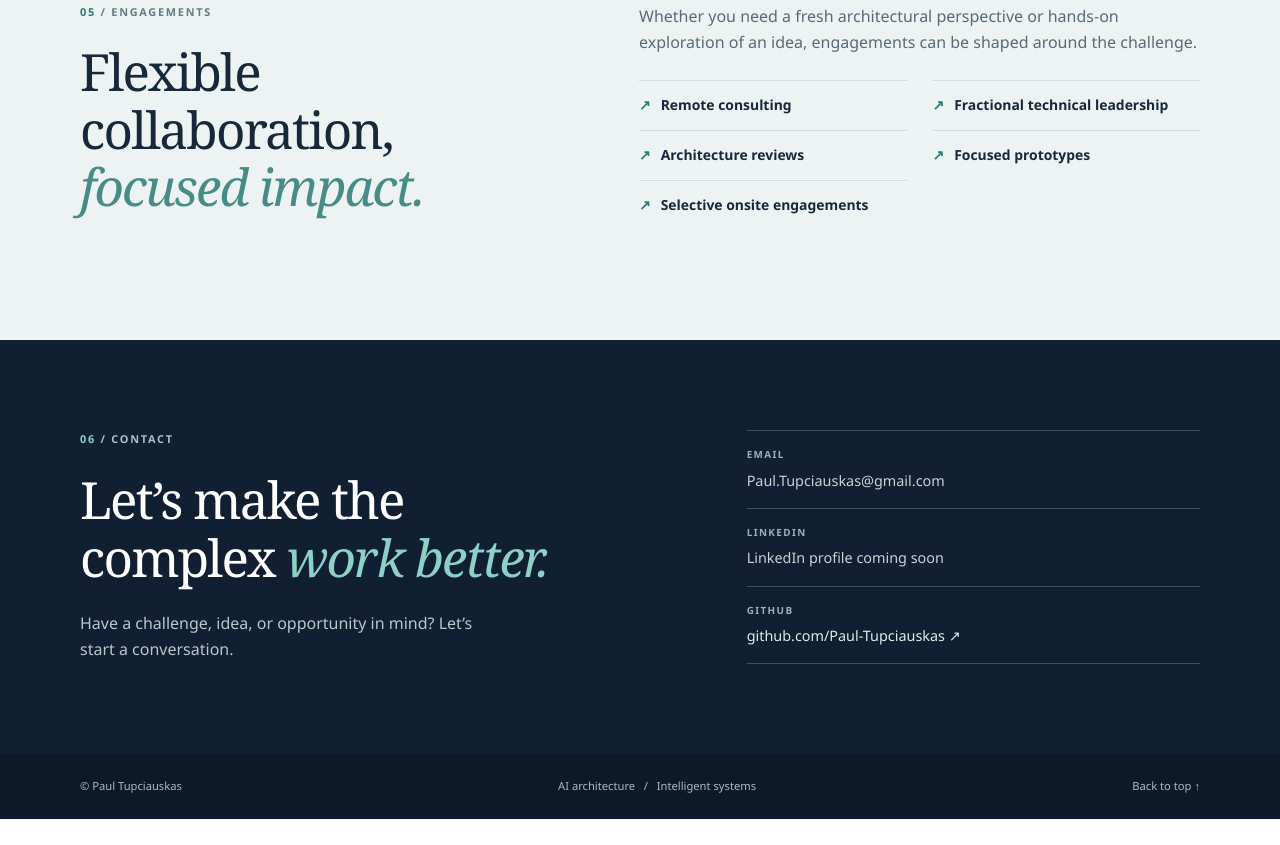
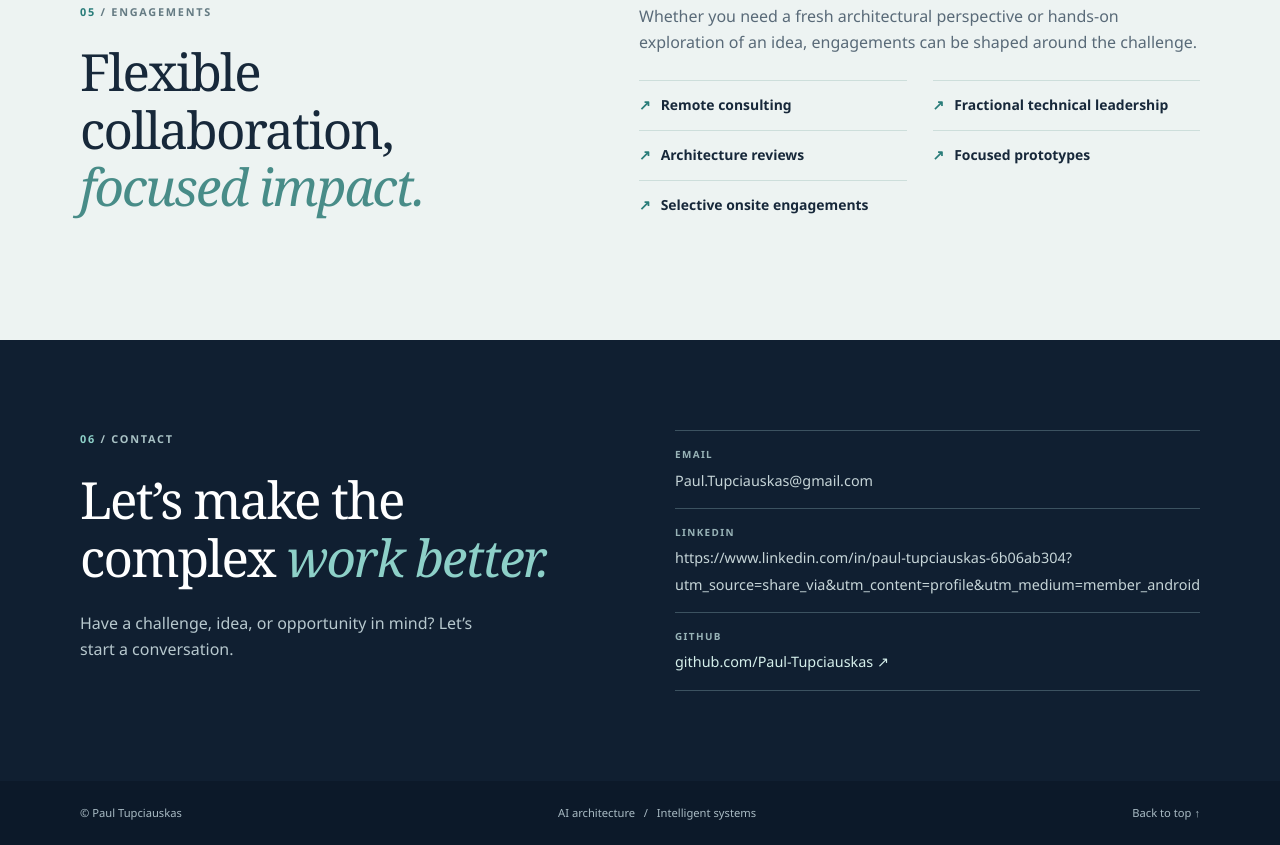
Before and after one commit to Paul-Tupciauskas/Paul-Tupciauskas.github.io, a plain HTML site: page index.html in a window 1280 px wide. Shown: the part 3065-3910 px from the top of the page. Before the commit the page ends 3884 px from the top, so only its background shows below. Drawn offline with Linux system fonts and the light colour scheme.

Commit message:
Update LinkedIn profile link in index.html

```diff
--- a/index.html
+++ b/index.html
@@ -138,7 +138,7 @@
         </div>
         <div class="contact-details">
           <div><span>EMAIL</span><strong>Paul.Tupciauskas@gmail.com</strong></div>
-          <div><span>LINKEDIN</span><strong>LinkedIn profile coming soon</strong></div>
+          <div><span>LINKEDIN</span><strong>https://www.linkedin.com/in/paul-tupciauskas-6b06ab304?utm_source=share_via&utm_content=profile&utm_medium=member_android</strong></div>
           <div><span>GITHUB</span><a href="https://github.com/Paul-Tupciauskas">github.com/Paul-Tupciauskas <span aria-hidden="true">↗</span></a></div>
         </div>
       </div>
```
